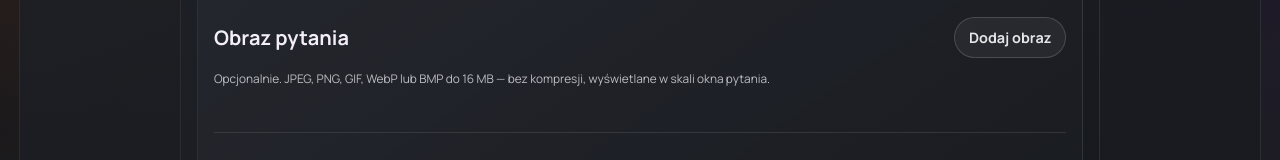
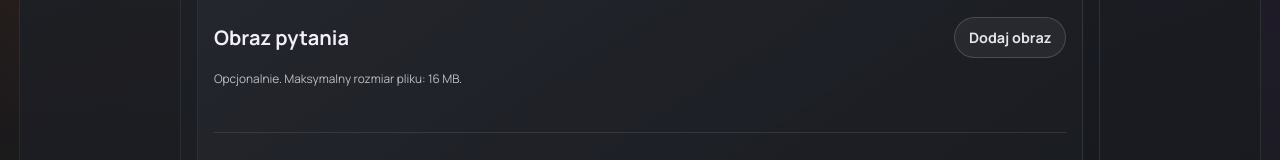
Before and after one commit to Hundred103/courser, an Angular app in the folder frontend/: page /quizzes/1/edit in a window 1280 px wide. Shown: the part 512-672 px from the top of the page. Built offline with nearby package versions, Linux system fonts and the light colour scheme; no server answers.

Commit message:
Note fix

```diff
--- a/frontend/src/app/features/quiz-create/quiz-create-page.component.html
+++ b/frontend/src/app/features/quiz-create/quiz-create-page.component.html
@@ -116,7 +116,7 @@
               </button>
             </figure>
           } @else {
-            <p class="image-hint">Opcjonalnie. JPEG, PNG, GIF, WebP lub BMP do 16 MB — bez kompresji, wyświetlane w skali okna pytania.</p>
+            <p class="image-hint">Opcjonalnie. Maksymalny rozmiar pliku: 16 MB.</p>
           }
         </div>
 
```
